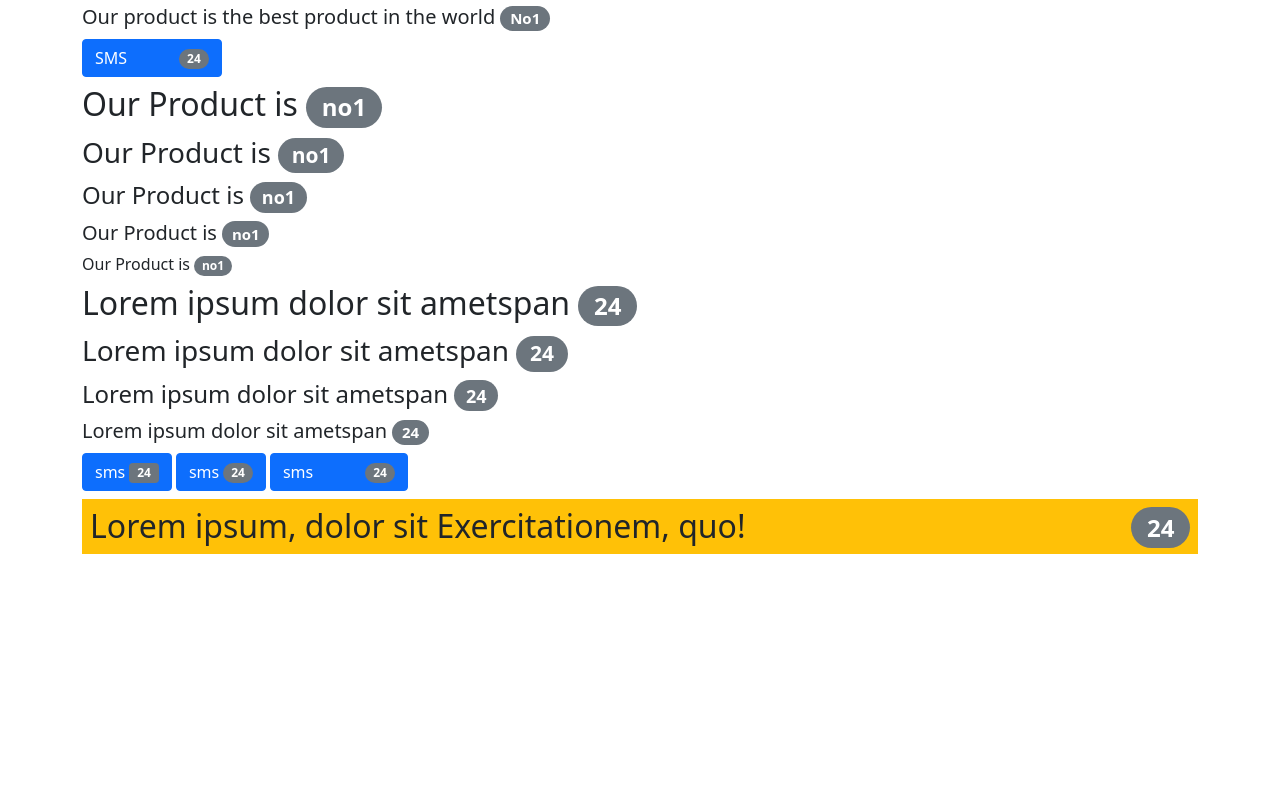
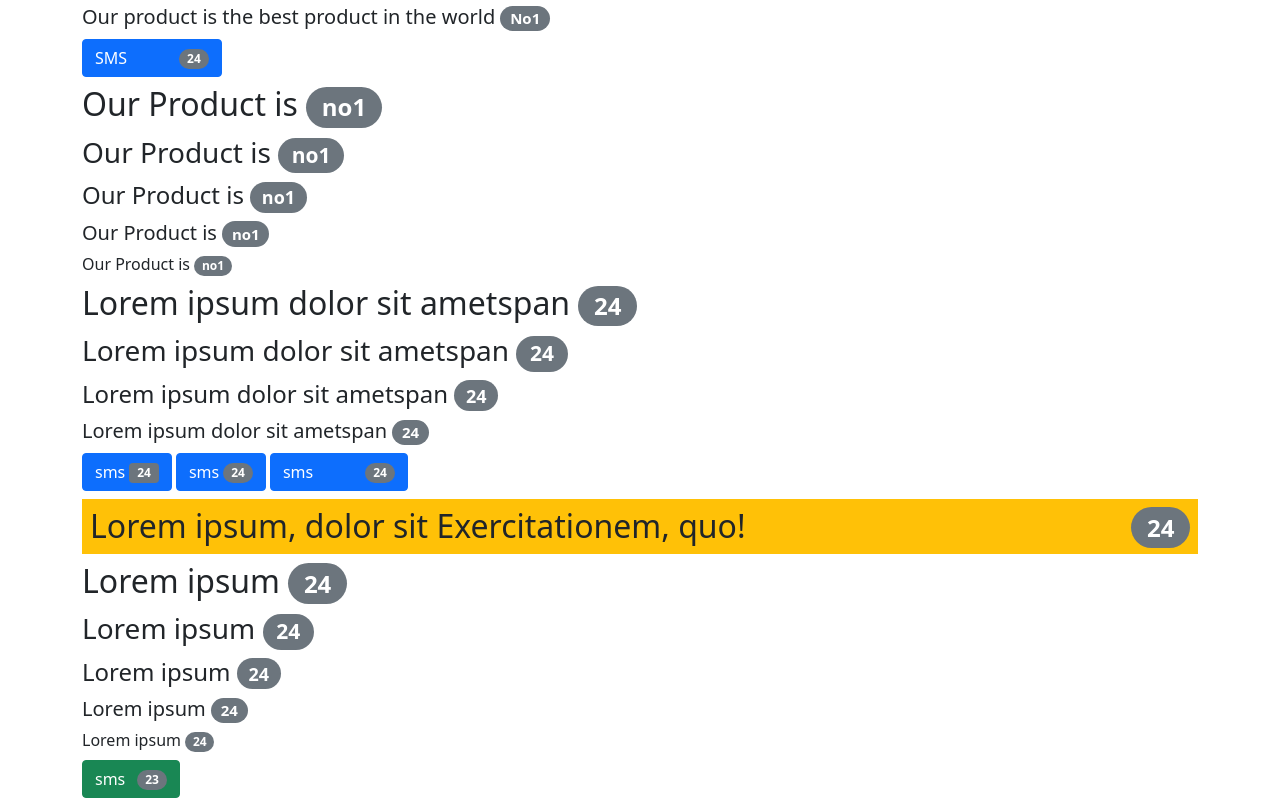
Before and after one commit to TheCreativeMind77/bootstrap_badge, a plain HTML site: page index.html in a window 1280 px wide. Shown: the part 705-1503 px from the top of the page. Before the commit the page ends 1267 px from the top, so only its background shows below. Drawn offline with nearby package versions, Linux system fonts and the light colour scheme.

Commit message:
6th commit

```diff
--- a/index.html
+++ b/index.html
@@ -89,6 +89,22 @@
         <h2 class="bg-warning p-2 mt-2">Lorem ipsum, dolor sit Exercitationem, quo! <span class="badge bg-secondary float-end rounded-pill">24</span></h2>
     </div>
 
+    <div class="container-fluid">
+        <div class="container">
+            <h2>Lorem ipsum <span class="badge bg-secondary rounded-pill">24</span></h2>
+            <h3>Lorem ipsum <span class="badge bg-secondary rounded-pill">24</span></h3>
+            <h4>Lorem ipsum <span class="badge bg-secondary rounded-pill">24</span></h4>
+            <h5>Lorem ipsum <span class="badge bg-secondary rounded-pill">24</span></h5>
+            <h6>Lorem ipsum <span class="badge bg-secondary rounded-pill">24</span></h6>
+        </div>
+    </div>
+
+    <div class="container-fluid">
+        <div class="container">
+            <button class="btn btn-success">sms <span class="badge bg-secondary rounded-pill ms-2">23</span></button>
+        </div>
+    </div>
+
 
 
 
```
